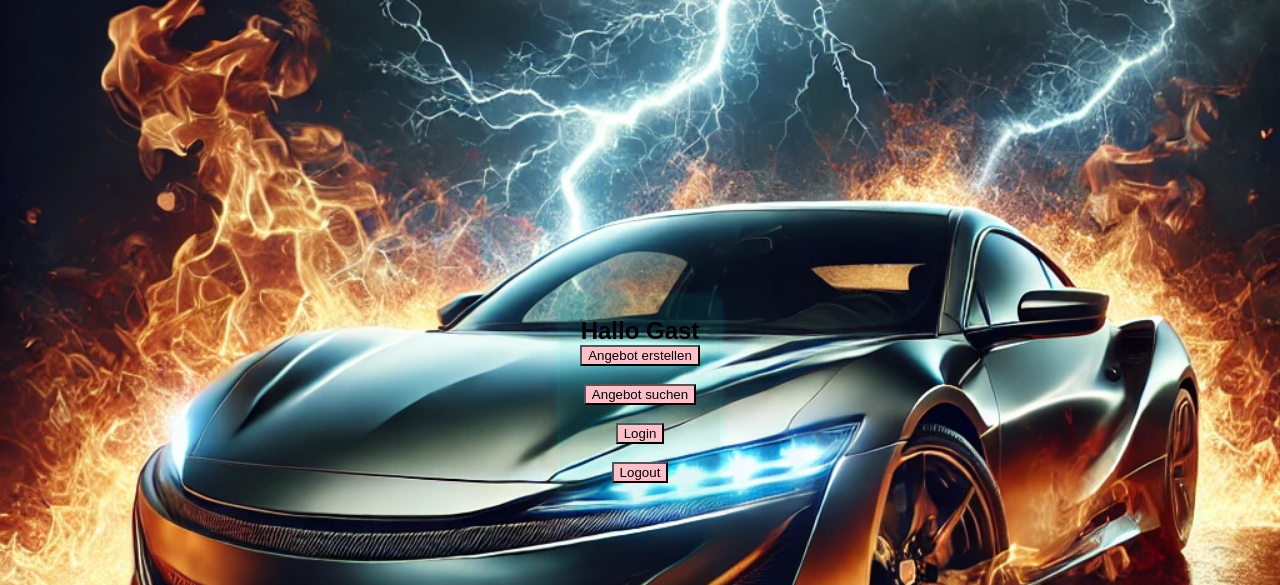
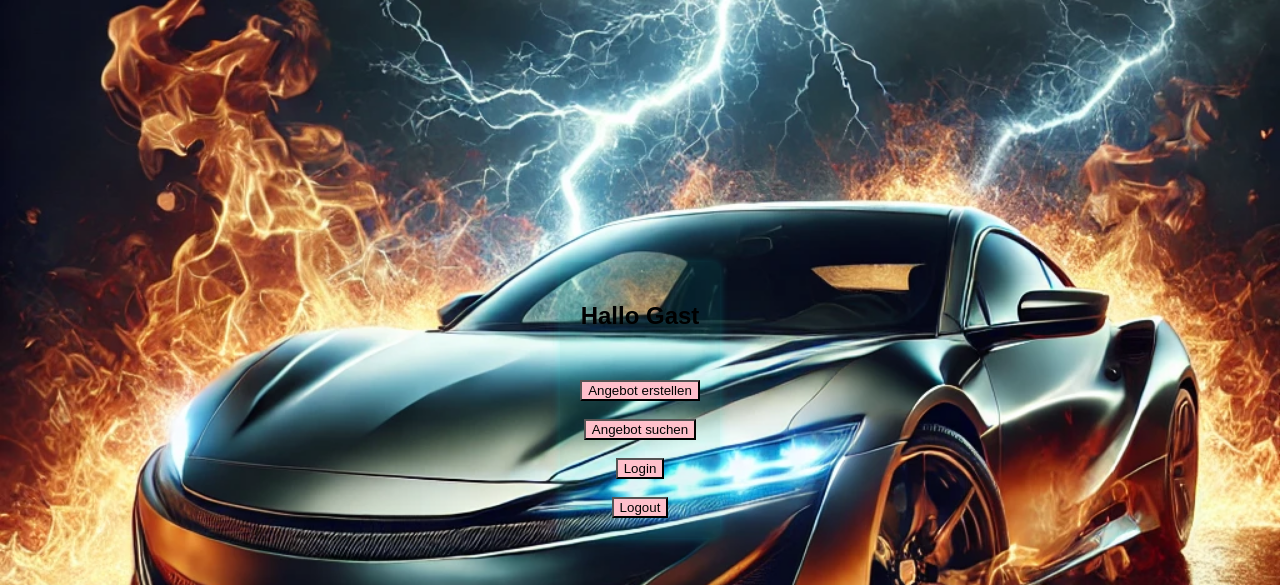
Before and after one commit to dionysm/CarsDatabanken, a Flask app: page / in a window 1280 px wide. Shown: the top 585 px of the page. Run offline with Flask 3, Linux system fonts and the light colour scheme.

```diff
--- a/static/styles.css
+++ b/static/styles.css
@@ -49,7 +49,7 @@ input[type="submit"]:hover {
 
 .login-container h2 {
     color: black; /* Schriftfarbe für den Titel */
-    margin: 0; /* Abstand entfernen */
+    margin-bottom:50px ; /* Abstand entfernen */
 }
 button
 {
```
